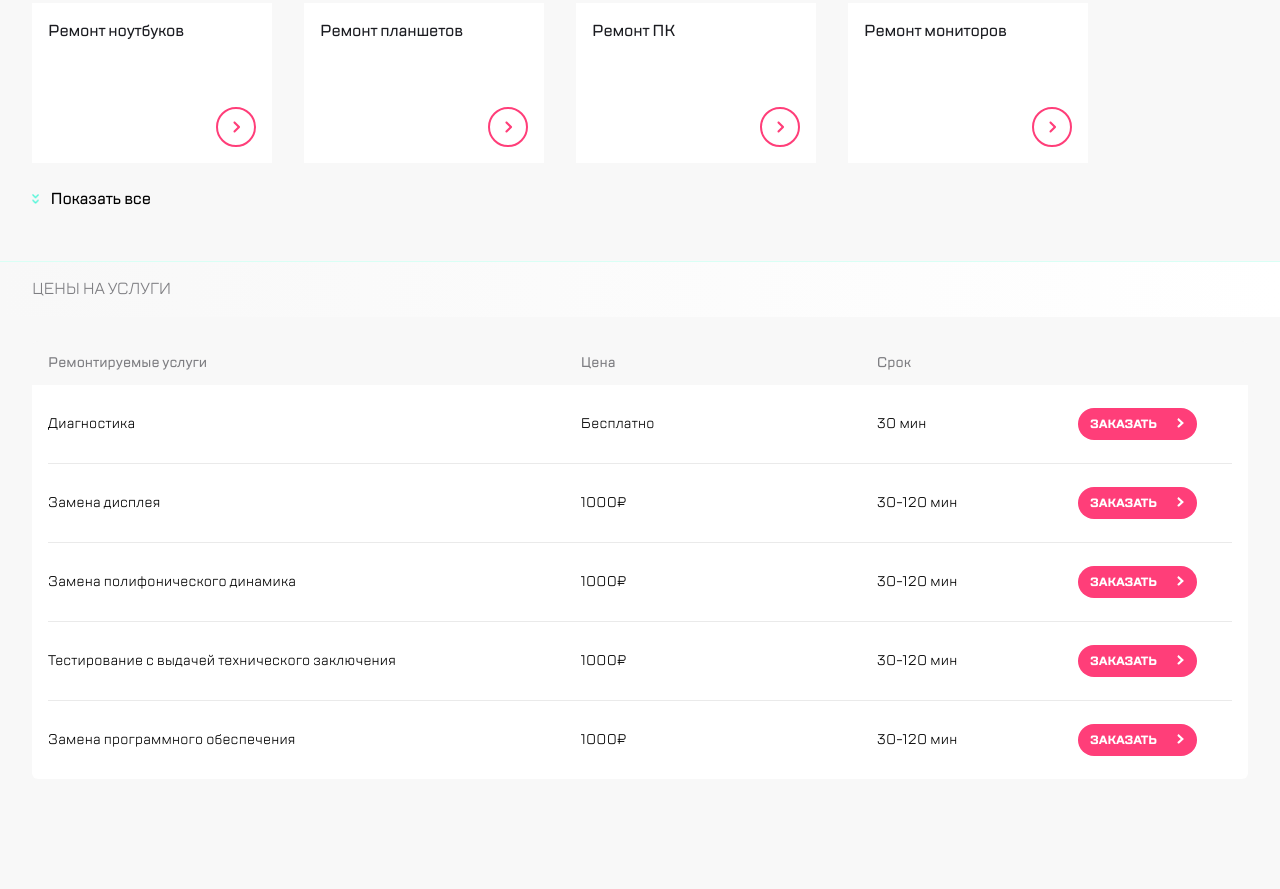
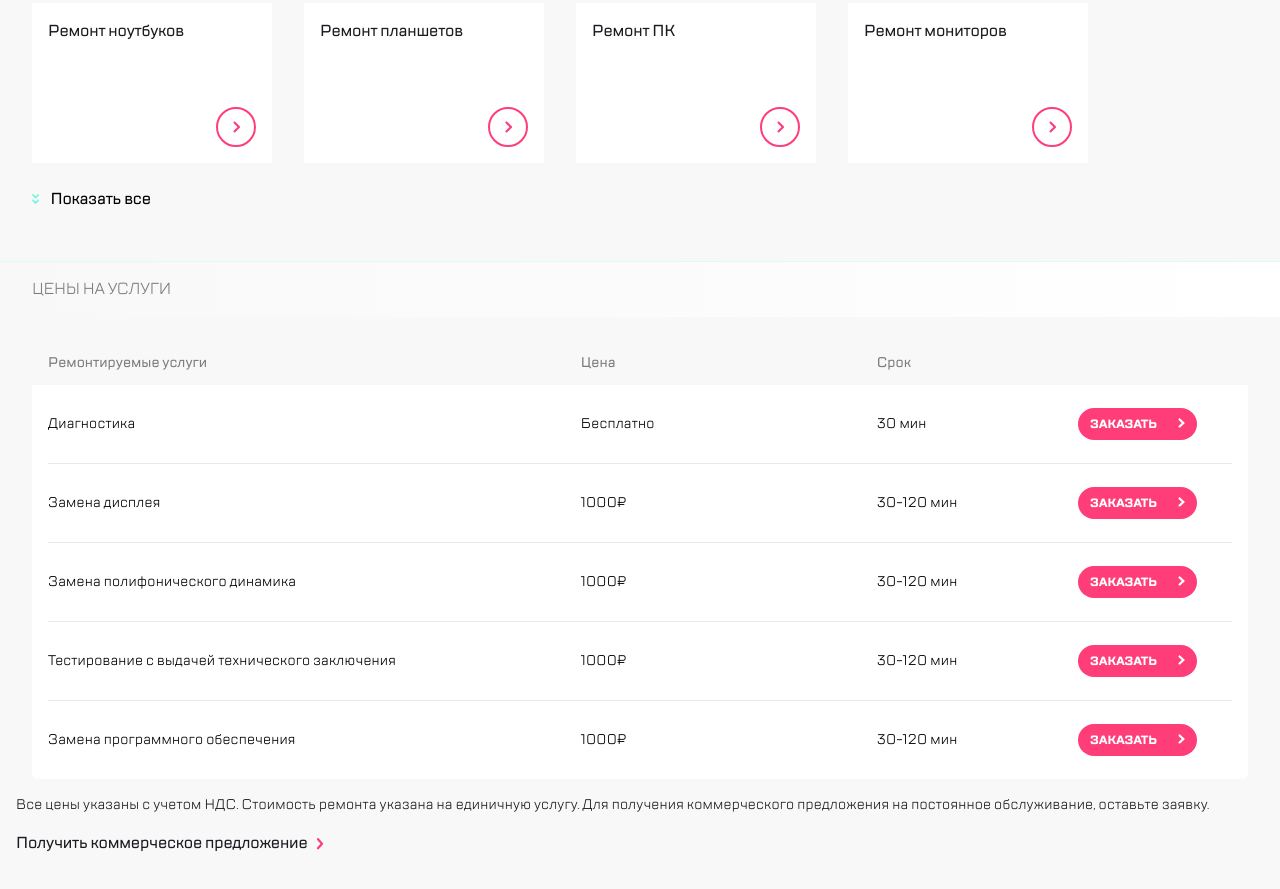
Before and after one commit to CH-Vitalij/b-1.6, a website built with webpack: page src/index.html in a window 1280 px wide. Shown: the part 947-1836 px from the top of the page. Before the commit the page ends 1776 px from the top, so only its background shows below. Built offline with nearby package versions, Linux system fonts and the light colour scheme.

Commit message:
add block price-info

```diff
--- a/src/index.html
+++ b/src/index.html
@@ -701,6 +701,18 @@
               </ul>
             </div>
           </div>
+          <div class="services__price-info price-info">
+            <p class="price-info__text"
+              >Все цены указаны с учетом НДС. Стоимость ремонта указана на
+              единичную услугу. Для получения коммерческого предложения на
+              постоянное обслуживание, оставьте заявку.</p
+            >
+            <div class="commercial-offer"
+              ><a href="#" class="commercial-offer__link"
+                >Получить коммерческое предложение</a
+              ></div
+            >
+          </div>
         </section>
       </main>
     </div>
--- /dev/null
+++ b/src/scss/modules/price-info.scss
@@ -0,0 +1,13 @@
+.price-info {
+  font-weight: 400;
+  font-size: $font-size;
+  line-height: $line-height_sm;
+  letter-spacing: 0.2px;
+  text-align: left;
+  color: $color-text;
+
+  &__text {
+    margin-top: 16px;
+    margin-bottom: 16px;
+  }
+}
--- a/src/scss/modules/services.scss
+++ b/src/scss/modules/services.scss
@@ -61,6 +61,7 @@
     position: absolute;
     background-image: url('../img/arrow_2.svg');
     background-repeat: no-repeat;
+    background-position: center;
     width: 10px;
     height: 10px;
     transform: translate(20px, 6px);
@@ -78,4 +79,8 @@
       padding: 0 32px;
     }
   }
+
+  &__price-info {
+    padding: 0 16px;
+  }
 }
--- a/src/scss/modules/table.scss
+++ b/src/scss/modules/table.scss
@@ -99,6 +99,7 @@
     position: absolute;
     background-image: url('../img/arrow_2.svg');
     background-repeat: no-repeat;
+    background-position: center;
     width: 10px;
     height: 10px;
     transform: translate(20px, 6px);
--- a/src/scss/style.scss
+++ b/src/scss/style.scss
@@ -12,6 +12,7 @@
 @import './ui/read-more.scss';
 @import './ui/label.scss';
 @import './ui/swiper.scss';
+@import './ui/commercial-offer.scss';
 
 @import './modules/upper-menu.scss';
 @import './modules/slide-menu.scss';
@@ -21,3 +22,4 @@
 @import './modules/devices.scss';
 @import './modules/services.scss';
 @import './modules/table.scss';
+@import './modules/price-info.scss';
--- /dev/null
+++ b/src/scss/ui/commercial-offer.scss
@@ -0,0 +1,29 @@
+.commercial-offer {
+  font-weight: 500;
+  font-size: $font-size_sm;
+  line-height: $line-height_md;
+  letter-spacing: -0.2px;
+  text-align: left;
+
+  &__link {
+    text-decoration: none;
+    color: $color-text;
+  }
+
+  &__link::after {
+    content: '';
+    display: inline-block;
+    background-image: url('../img/arrow_3.svg');
+    background-repeat: no-repeat;
+    background-position: center;
+    width: 15px;
+    height: 15px;
+    vertical-align: middle;
+    transform: translateX(5px);
+    transition: transform 0.6s;
+  }
+
+  &__link:hover::after {
+    transform: translateX(10px);
+  }
+}
```
Also changed, not shown: src/img/arrow_3.svg (added).
